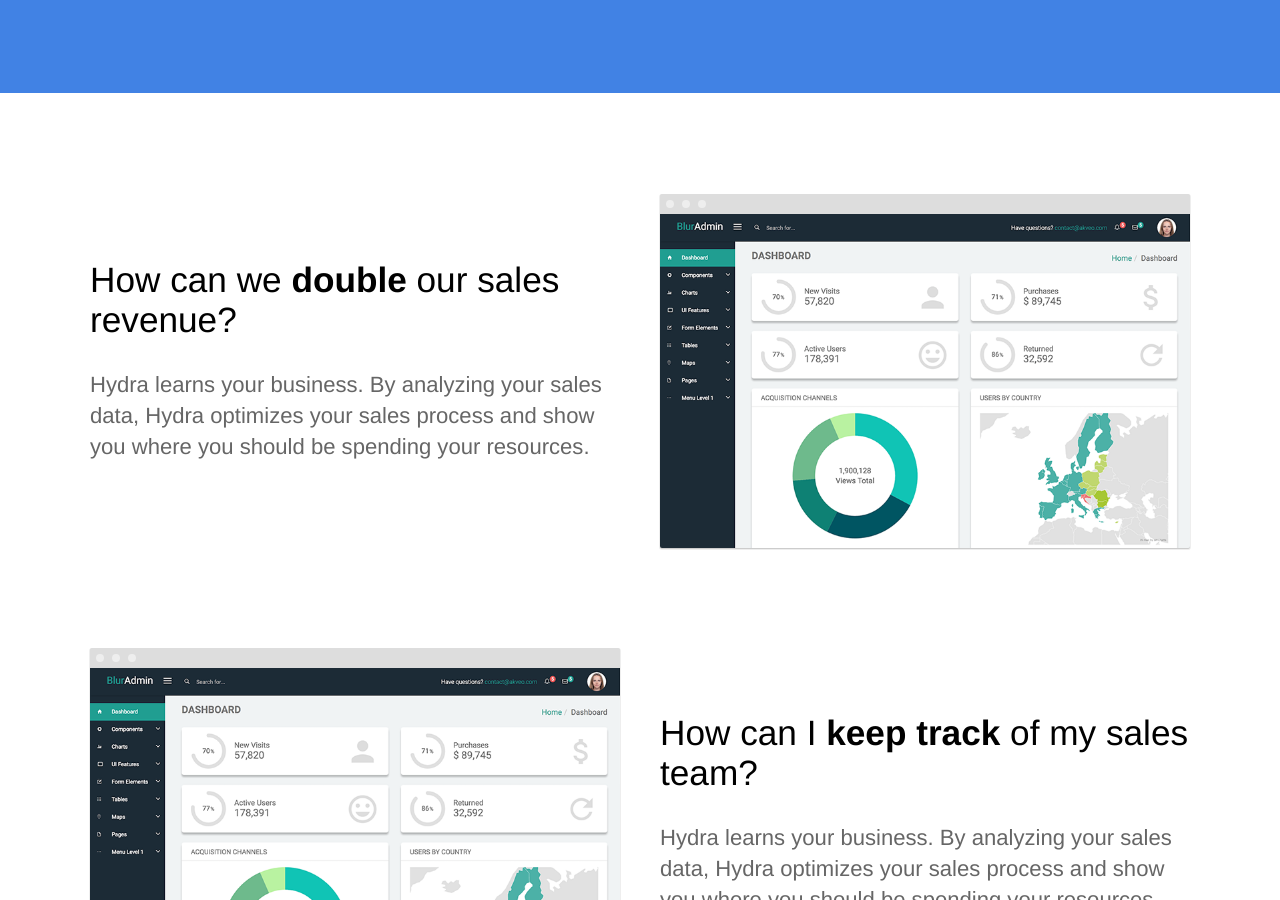
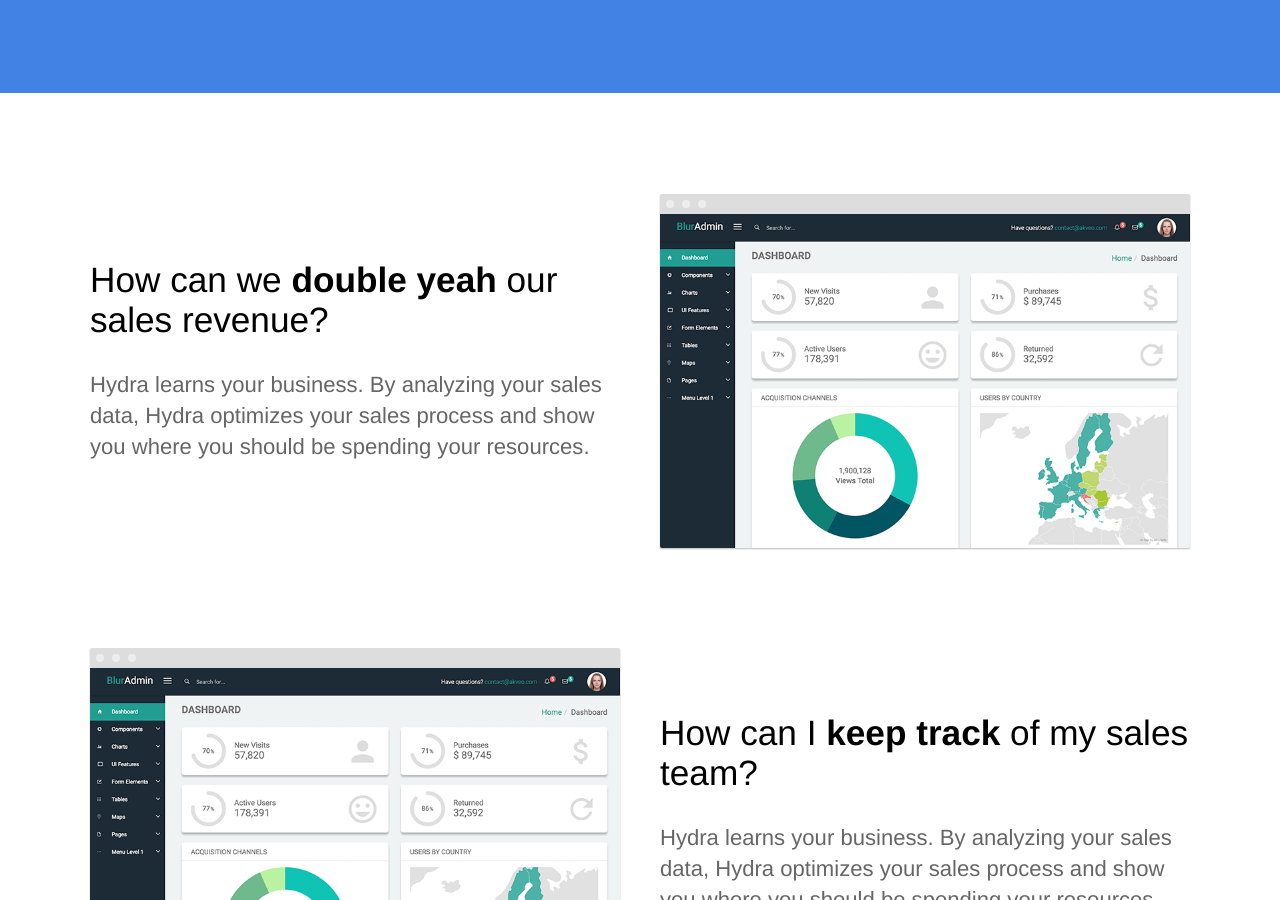
Before and after one commit to mortenhoffmanndoff/mortenhoffmanndoff.github.io, a Jekyll site: the page built from index.html, in a window 1280 px wide and 900 px high, scrolled down 843 px. Built offline with Jekyll 4.4.1, drawn with Linux system fonts in a browser that asks for light colours.

Commit message:
Updated 'index.html' via CloudCannon

```diff
--- a/index.html
+++ b/index.html
@@ -22,7 +22,7 @@ description: Track and optimize your sales team in real time
 	<section>
 		<div class="container flex">
 			<div class="text editable">
-				<h2>How can we <strong>double</strong> our sales revenue?</h2>
+				<h2>How can we <strong>double yeah</strong><strong>&nbsp;</strong>our sales revenue?</h2>
 				<p>Hydra learns your business. By analyzing your sales data, Hydra optimizes your sales process and show you where you should be spending your resources.</p>
 			</div>
 			<div class="image">
```
